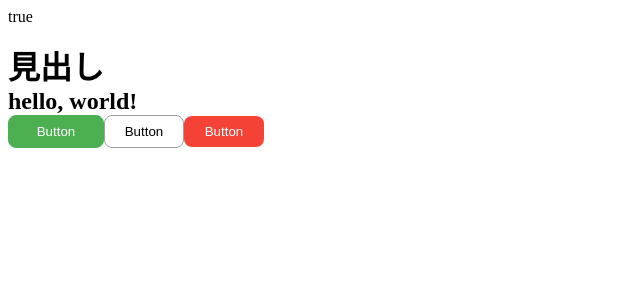
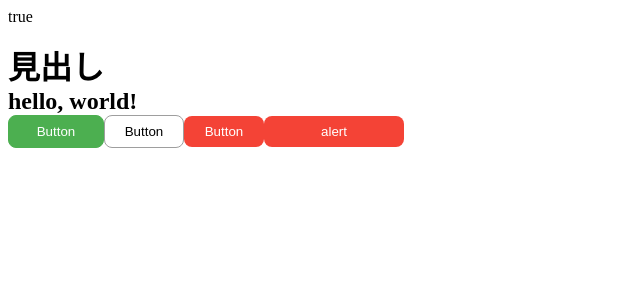
Before and after one commit to mendelssohnbach/react-styledcompnet-ui, a React app: page / in a window 1280 px wide. Shown: the top 300 px of the page, without its empty margins (0-640 px from the left). Built offline with nearby package versions, Linux system fonts and the light colour scheme.

Commit message:
:lipstick: AlertButton UI追加

```diff
--- a/src/App.tsx
+++ b/src/App.tsx
@@ -1,4 +1,4 @@
-import { Button } from './libs/Button';
+import { AlertButton, Button } from './libs/Button';
 import { Heading } from './libs/Heading';
 import { Text } from './libs/Text';
 
@@ -26,6 +26,11 @@ export const App = () => {
         title="Button"
         type="error"
       />
+      <AlertButton
+        onClick={() => alert('alert')}
+        title="alert"
+        width={140}
+      />
     </>
   );
 };
--- a/src/libs/Button.tsx
+++ b/src/libs/Button.tsx
@@ -20,6 +20,19 @@ export const Button: VFC<Props> = ({ title, onClick, width = 80, type = 'primary
     >
       {title}
     </Wrapper>
+  );
+};
+
+type AlertButtonProps = Omit<Props, 'type'>;
+
+export const AlertButton: VFC<AlertButtonProps> = ({ title, width = 80, onClick }) => {
+  return (
+    <Button
+      type="error"
+      onClick={onClick}
+      title={title}
+      width={width}
+    />
   );
 };
 
```
Also changed, not shown: src/libs/AlertButton.tsx (added), 1 other file (tests, documents, lock files or other folders).
